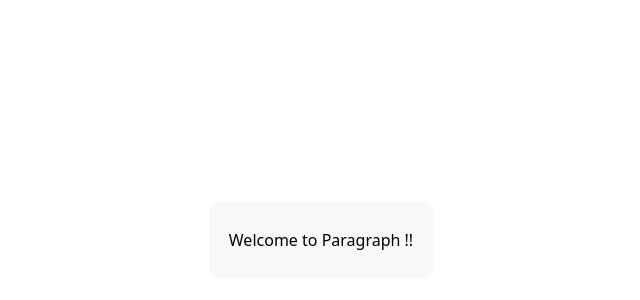
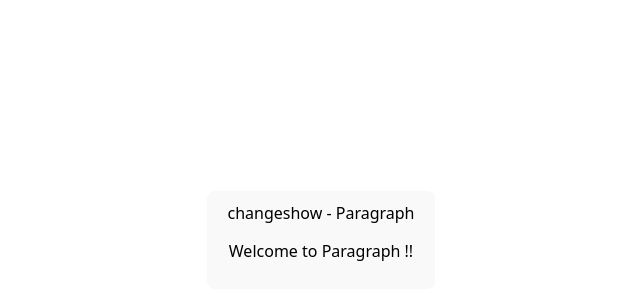
Before and after one commit to pavankumar2974/React-Js, a React (Vite) app in the folder app1/: page / in a window 1280 px wide. Shown: the part 160-460 px from the top of the page, without its empty margins (319-959 px from the left). Built offline with nearby package versions, Linux system fonts and the light colour scheme.

Commit message:
React-js

```diff
--- a/app1/src/Component/ToggleButton.jsx
+++ b/app1/src/Component/ToggleButton.jsx
@@ -16,7 +16,8 @@ export default class ToggleButton extends Component{
         return(
             <div>
                 <button onClick={this.toggleParagraph}>
-                    {/* {this.state.isvisble === true ? "show" : "Hide"} - Paragraph */}
+                    change
+                    {this.state.isvisble === true ? "show" : "Hide"} - Paragraph
                     {this.state.isvisble && <p>Welcome to Paragraph !!</p>}
                 </button>
             </div>
```
